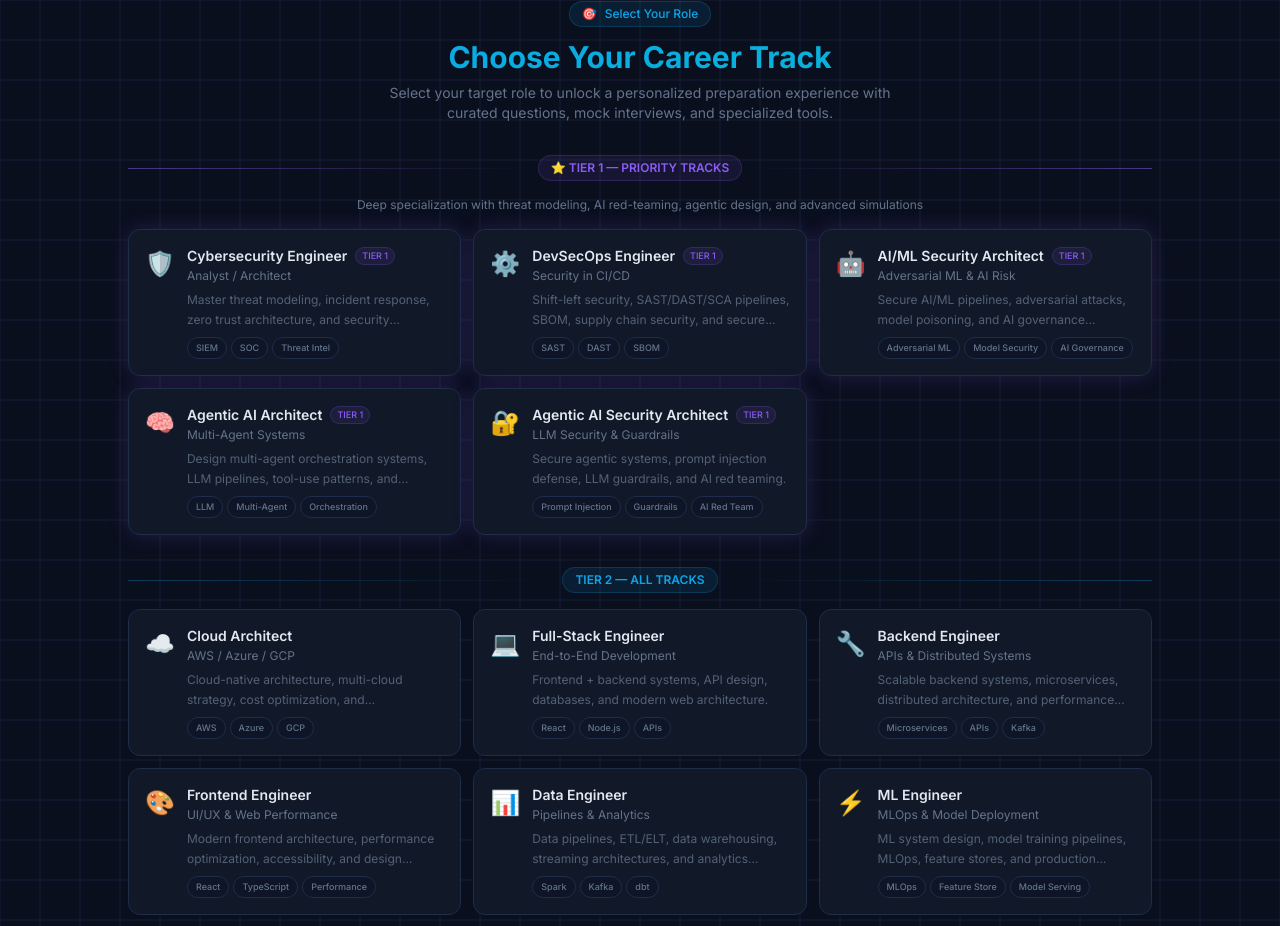
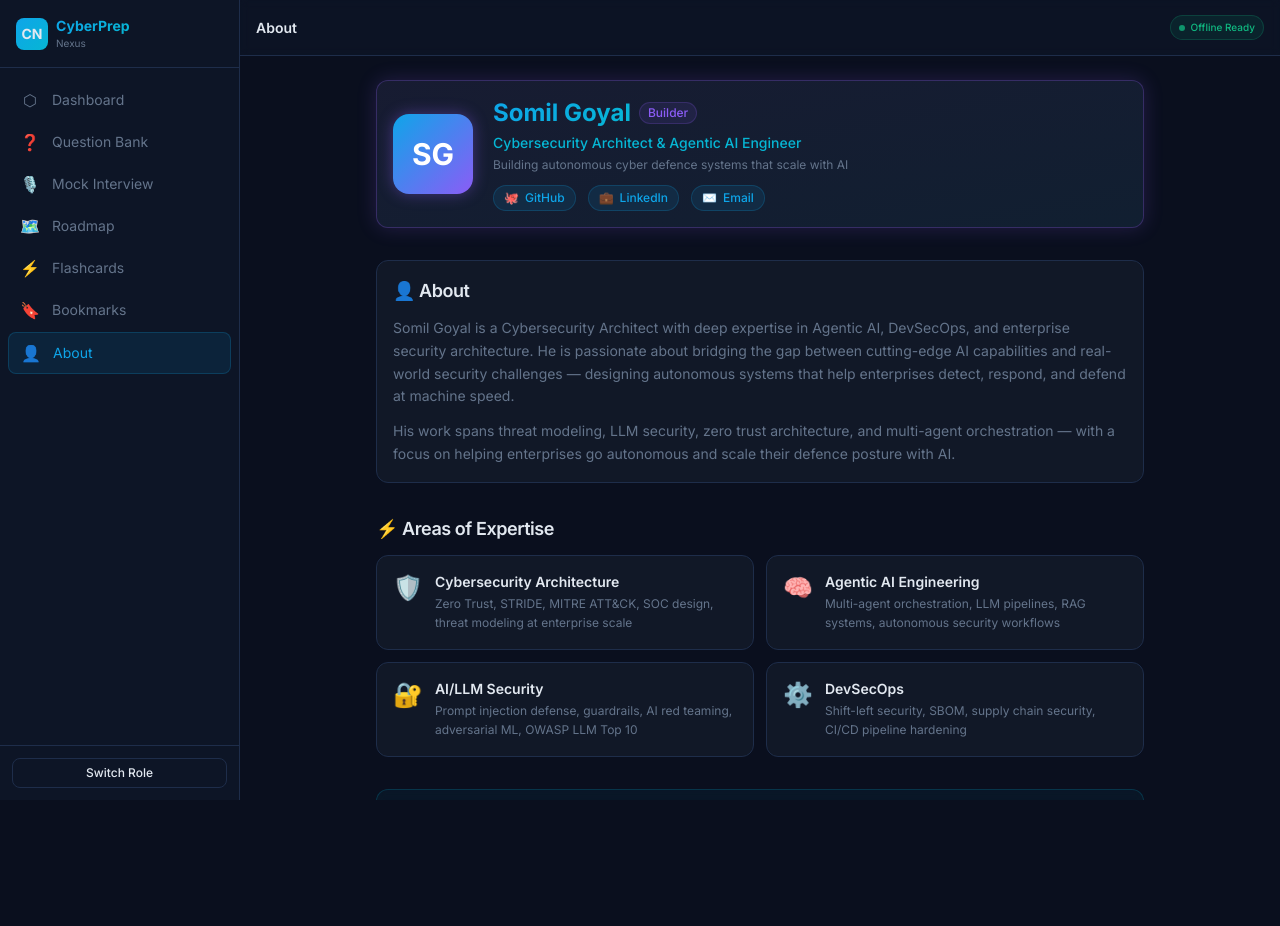
Before and after one commit to somil149/CyberPrep, a React (Vite) app: page /CyberPrep/about in a window 1280 px wide. Before the commit this address led to /CyberPrep/roles. Shown: the top 926 px of the page. After the commit the page ends 800 px from the top, so only its background shows below. Built offline with nearby package versions, Linux system fonts and the light colour scheme.

Commit message:
feat: add About page with Somil Goyal branding

```diff
--- a/src/App.tsx
+++ b/src/App.tsx
@@ -11,6 +11,7 @@ const AgenticStudioPage = lazy(() => import('@pages/AgenticStudioPage'))
 const RoadmapPage = lazy(() => import('@pages/RoadmapPage'))
 const FlashcardsPage = lazy(() => import('@pages/FlashcardsPage'))
 const BookmarksPage = lazy(() => import('@pages/BookmarksPage'))
+const AboutPage = lazy(() => import('@pages/AboutPage'))
 
 function PageLoader() {
   return (
@@ -38,6 +39,7 @@ export default function App() {
             <Route path="/roadmap" element={<RoadmapPage />} />
             <Route path="/flashcards" element={<FlashcardsPage />} />
             <Route path="/bookmarks" element={<BookmarksPage />} />
+            <Route path="/about" element={<AboutPage />} />
           </Route>
           <Route path="*" element={<Navigate to="/roles" replace />} />
         </Routes>
--- a/src/components/layout/Sidebar.tsx
+++ b/src/components/layout/Sidebar.tsx
@@ -11,6 +11,7 @@ const NAV = [
   { to: '/roadmap', icon: '🗺️', label: 'Roadmap' },
   { to: '/flashcards', icon: '⚡', label: 'Flashcards' },
   { to: '/bookmarks', icon: '🔖', label: 'Bookmarks' },
+  { to: '/about', icon: '👤', label: 'About' },
 ]
 
 const TIER1_IDS = ['cybersecurity', 'devsecops', 'aiml-security', 'agentic-ai', 'agentic-ai-security']
--- a/src/components/layout/TopNav.tsx
+++ b/src/components/layout/TopNav.tsx
@@ -10,6 +10,7 @@ const PAGE_TITLES: Record<string, string> = {
   '/roadmap': 'Learning Roadmap',
   '/flashcards': 'Flashcards',
   '/bookmarks': 'Bookmarks',
+  '/about': 'About',
   '/roles': 'Select Role',
 }
 
--- /dev/null
+++ b/src/pages/AboutPage.tsx
@@ -0,0 +1,125 @@
+export default function AboutPage() {
+  const links = [
+    { label: 'GitHub', href: 'https://github.com/somil149', icon: '🐙' },
+    { label: 'LinkedIn', href: 'https://www.linkedin.com/in/somil-cybersecurity-architect', icon: '💼' },
+    { label: 'Email', href: 'mailto:goyal.somil2011@gmail.com', icon: '✉️' },
+  ]
+
+  const stack = [
+    'React 18', 'TypeScript', 'Vite', 'TailwindCSS', 'Zustand',
+    'IndexedDB', 'PWA', 'GitHub Actions', 'GitHub Pages',
+  ]
+
+  const expertise = [
+    { icon: '🛡️', title: 'Cybersecurity Architecture', desc: 'Zero Trust, STRIDE, MITRE ATT&CK, SOC design, threat modeling at enterprise scale' },
+    { icon: '🧠', title: 'Agentic AI Engineering', desc: 'Multi-agent orchestration, LLM pipelines, RAG systems, autonomous security workflows' },
+    { icon: '🔐', title: 'AI/LLM Security', desc: 'Prompt injection defense, guardrails, AI red teaming, adversarial ML, OWASP LLM Top 10' },
+    { icon: '⚙️', title: 'DevSecOps', desc: 'Shift-left security, SBOM, supply chain security, CI/CD pipeline hardening' },
+  ]
+
+  return (
+    <div className="max-w-3xl mx-auto space-y-8 animate-fade-in">
+
+      {/* Hero */}
+      <div className="card border-cyber-purple/30 tier1-glow relative overflow-hidden">
+        <div className="absolute inset-0 bg-gradient-to-br from-cyber-purple/5 to-cyber-blue/5 pointer-events-none" />
+        <div className="relative flex items-center gap-5 flex-wrap">
+          {/* Avatar */}
+          <div className="w-20 h-20 rounded-2xl bg-gradient-to-br from-cyber-blue to-cyber-purple flex items-center justify-center text-3xl font-bold text-white flex-shrink-0 shadow-glow-purple">
+            SG
+          </div>
+          <div className="flex-1 min-w-0">
+            <div className="flex items-center gap-2 flex-wrap mb-1">
+              <h1 className="text-2xl font-bold text-gradient-blue">Somil Goyal</h1>
+              <span className="badge-purple text-xs">Builder</span>
+            </div>
+            <p className="text-cyber-cyan text-sm font-medium">Cybersecurity Architect & Agentic AI Engineer</p>
+            <p className="text-cyber-muted text-xs mt-1">Building autonomous cyber defence systems that scale with AI</p>
+            <div className="flex gap-3 mt-3">
+              {links.map((l) => (
+                <a key={l.label} href={l.href} target="_blank" rel="noopener noreferrer"
+                  className="flex items-center gap-1.5 badge-blue hover:opacity-80 transition-opacity text-xs px-2.5 py-1">
+                  <span>{l.icon}</span>{l.label}
+                </a>
+              ))}
+            </div>
+          </div>
+        </div>
+      </div>
+
+      {/* Bio */}
+      <div className="card space-y-3">
+        <h2 className="section-title flex items-center gap-2">👤 About</h2>
+        <p className="text-sm text-cyber-muted leading-relaxed">
+          Somil Goyal is a Cybersecurity Architect with deep expertise in Agentic AI, DevSecOps, and enterprise
+          security architecture. He is passionate about bridging the gap between cutting-edge AI capabilities and
+          real-world security challenges — designing autonomous systems that help enterprises detect, respond, and
+          defend at machine speed.
+        </p>
+        <p className="text-sm text-cyber-muted leading-relaxed">
+          His work spans threat modeling, LLM security, zero trust architecture, and multi-agent orchestration —
+          with a focus on helping enterprises go autonomous and scale their defence posture with AI.
+        </p>
+      </div>
+
+      {/* Expertise */}
+      <div className="space-y-3">
+        <h2 className="section-title">⚡ Areas of Expertise</h2>
+        <div className="grid grid-cols-1 sm:grid-cols-2 gap-3">
+          {expertise.map((e) => (
+            <div key={e.title} className="card hover:border-cyber-blue/30 transition-colors">
+              <div className="flex items-start gap-3">
+                <span className="text-2xl">{e.icon}</span>
+                <div>
+                  <div className="text-sm font-semibold text-cyber-text">{e.title}</div>
+                  <p className="text-xs text-cyber-muted mt-0.5 leading-relaxed">{e.desc}</p>
+                </div>
+              </div>
+            </div>
+          ))}
+        </div>
+      </div>
+
+      {/* Why I built this */}
+      <div className="card border-cyber-cyan/20 bg-cyber-cyan/5">
+        <h2 className="section-title flex items-center gap-2 mb-3">🚀 Why CyberPrep Nexus?</h2>
+        <p className="text-sm text-cyber-muted leading-relaxed">
+          The best cybersecurity and AI roles demand deep, specialized knowledge — and most interview prep platforms
+          treat security as an afterthought. I built CyberPrep Nexus to create the platform I wished existed:
+          offline-first, role-adaptive, with real enterprise-grade content for Cybersecurity, DevSecOps, Agentic AI,
+          and AI Security roles. No login. No cloud dependency. Just focused preparation.
+        </p>
+      </div>
+
+      {/* Tech Stack */}
+      <div className="card space-y-3">
+        <h2 className="section-title">🛠️ Built With</h2>
+        <div className="flex flex-wrap gap-2">
+          {stack.map((t) => (
+            <span key={t} className="badge bg-cyber-surface border border-cyber-border text-cyber-muted text-xs px-2.5 py-1">{t}</span>
+          ))}
+        </div>
+        <p className="text-xs text-cyber-muted">
+          Open source · MIT License ·{' '}
+          <a href="https://github.com/somil149/CyberPrep" target="_blank" rel="noopener noreferrer"
+            className="text-cyber-blue hover:text-cyber-cyan transition-colors">
+            github.com/somil149/CyberPrep
+          </a>
+        </p>
+      </div>
+
+      {/* Footer */}
+      <div className="text-center py-4 border-t border-cyber-border">
+        <p className="text-xs text-cyber-muted">
+          Built with ❤️ by{' '}
+          <a href="https://www.linkedin.com/in/somil-cybersecurity-architect" target="_blank" rel="noopener noreferrer"
+            className="text-cyber-cyan hover:opacity-80 transition-opacity font-medium">
+            Somil Goyal
+          </a>
+          {' '}· CyberPrep Nexus v1.0.0
+        </p>
+      </div>
+
+    </div>
+  )
+}
```
